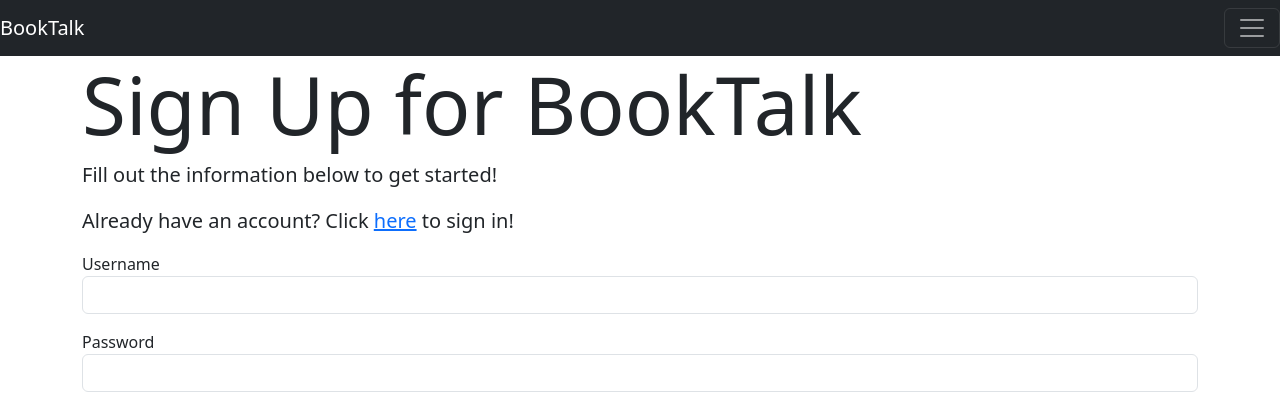
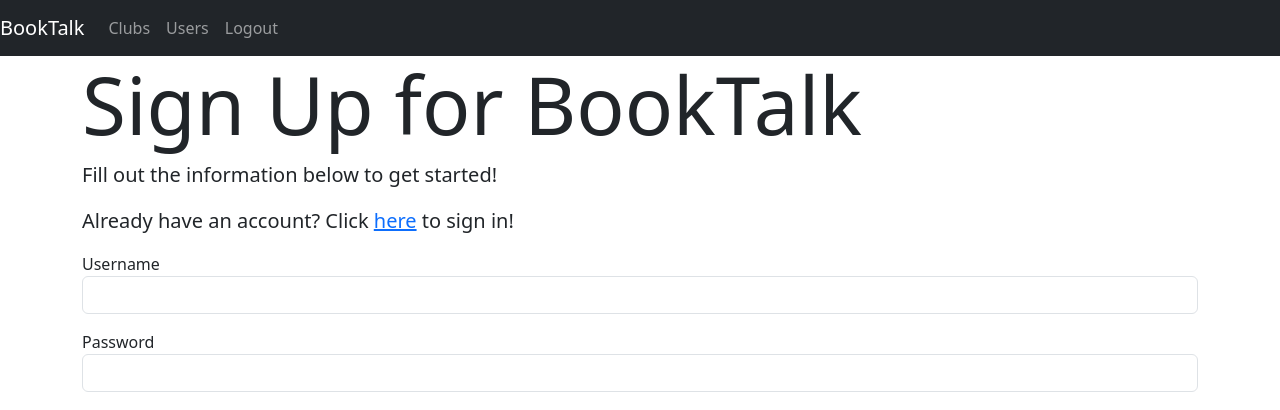
Before and after one commit to ConnorDieck/BookTalk, a Flask app: page /register in a window 1280 px wide. Shown: the top 410 px of the page. Run offline with Flask 2, Linux system fonts and the light colour scheme; some libraries are stand-ins or nearby versions.

Commit message:
updated login/register routes with g.user and updated base navbar and home username syntax

```diff
--- a/app.py
+++ b/app.py
@@ -29,7 +29,7 @@ toolbar = DebugToolbarExtension(app)
 def load_user():
     """If logged in, load curr user."""
     if CURR_USER_KEY in session:
-        g.user = db.session.get(session[CURR_USER_KEY])
+        g.user = User.query.get(session[CURR_USER_KEY])
 
     else:
         g.user = None
@@ -49,9 +49,9 @@ def do_logout():
 def register():
     """Generate and handles registration submission"""
 
-    if 'username' in session:
-        flash("You'll need to log out to view that page.", "text-danger")
-        return redirect(f"/users/{session['username']}")
+    if g.user:
+        flash("You're already registered", "text-danger")
+        return redirect(f"/")
 
     form = RegisterForm()
     if form.validate_on_submit():
@@ -64,27 +64,30 @@ def register():
         last_name = form.last_name.data
         bio = form.bio.data
 
-        u = User.register(username=username, pwd=password, email=email, first=first_name, last=last_name, bio=bio, image=image)
+        user = User.register(username=username, pwd=password, email=email, first=first_name, last=last_name, bio=bio, image=image)
 
-        db.session.add(u)
+        db.session.add(user)
         try:
             db.session.commit()
         except IntegrityError:
             form.username.errors.append('Sorry, this username is already taken. Please choose another')
             return render_template('users/register.html', form=form)
 
-        session['username'] = u.username
-        flash('Your account has been created. Welcome to BookTalk!', "text-success")
-        return redirect (f"/")
+        do_login(user)
 
-    return render_template('register.html', form=form)
+        flash(f'Your account has been created. Welcome to BookTalk, {user.username}!', "text-success")
+
+        return redirect ("/")
+
+    else:
+        return render_template('users/register.html', form=form)
 
 @app.route("/login", methods=["GET", "POST"])
 def login():
     """Generates and handles login form submission"""
-    if 'username' in session:
-        flash("You'll need to log out to view that page.", "text-danger")
-        return redirect(f"/home")
+    if g.user:
+        flash("You're already logged in.", "text-danger")
+        return redirect("/")
 
     form = LoginForm()
     if form.validate_on_submit():
@@ -93,9 +96,9 @@ def login():
 
         user = User.authenticate(username, password)
         if user:
-            flash(f"Welcome Back, {user.first_name}!", "text-primary")
-            session['username'] = user.username
-            return redirect(f'/users/{user.username}')
+            # flash(f"Welcome Back, {user.first_name}!", "text-primary")
+            do_login(user)
+            return redirect('/')
         else:
             form.username.errors = ['Invalid username/password.']
 
@@ -105,7 +108,7 @@ def login():
 def logout():
     """Logs out current user"""
 
-    session.pop("username")
+    do_logout()
 
     return redirect("/login")
 
@@ -119,11 +122,12 @@ def show_home():
     """Show home page."""
 
     # If no user is signed in, redirect to log-in page
-    if 'username' not in session:
+    if g.user:
 
+        return render_template("home.html", user=g.user)
+
+    else:
         return redirect("/login")
-
-    return render_template("home.html")
 
 
 ############################################################################
--- a/templates/base.html
+++ b/templates/base.html
@@ -10,34 +10,22 @@
 </head>
 <body>
 
-    <nav class="navbar navbar-dark bg-dark">
-        <a href="/" class="navbar-brand">BookTalk</a>
-        <button class="navbar-toggler" type="button" data-toggle="collapse">
+    <nav class="navbar navbar-expand-lg navbar-dark bg-dark">
+        <a class="navbar-brand" href="/">BookTalk</a>
+        <button class="navbar-toggler" type="button" data-toggle="collapse" data-target="#navbarNav" aria-controls="navbarNav" aria-expanded="false" aria-label="Toggle navigation">
           <span class="navbar-toggler-icon"></span>
         </button>
-        <div class="collapse navbar-collapse" id="navbarContent">
-            <ul class="navbar-nav mr-auto">
+        <div class="collapse navbar-collapse" id="navbarNav">
+          <ul class="navbar-nav">
             <li class="nav-item">
-                    <a href="/clubs" class="nav-link">Clubs</a>
+              <a class="nav-link" href="#">Clubs</a>
             </li>
             <li class="nav-item">
-                    <a href="/users" class="nav-link">Users</a>
-                </li>
-                {% if session['username'] %}
-                <li class="nav-item">
-                    <a href="/users/{{ user.id }}" class="nav-link">My Profile</a>
+              <a class="nav-link" href="#">Users</a>
             </li>
             <li class="nav-item">
-                    <a href="/logout" class="nav-link">Log Out</a>
+              <a class="nav-link" href="#">Logout</a>
             </li>
-                {% else %}
-                <li class="nav-item">
-                    <a href="/login" class="nav-link">Log In</a>
-                </li>
-                <li class="nav-item">
-                    <a href="/register" class="nav-link">Register</a>
-                </li>
-                {% endif %}
           </ul>
         </div>
       </nav>
--- a/templates/home.html
+++ b/templates/home.html
@@ -4,6 +4,6 @@
 
 {% block content %}
 
-<h1>Welcome to Booktalk!</h1>
+<h1>Welcome to Booktalk, {{user.username}} !</h1>
 
 {% endblock %}
```
Lines whose indentation alone changed are shown as unchanged.
